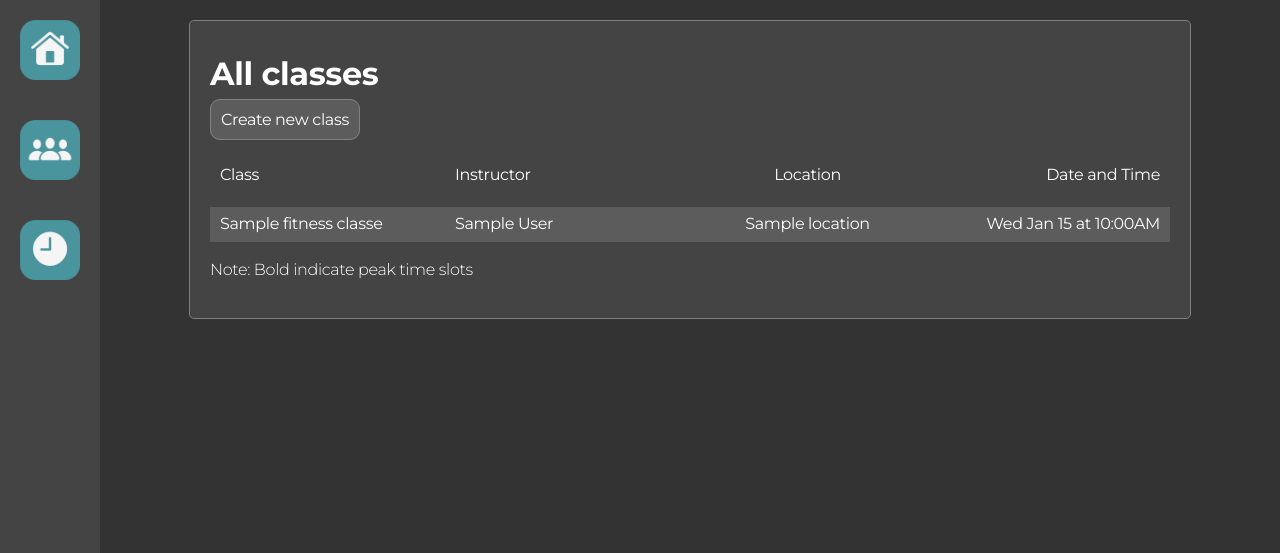
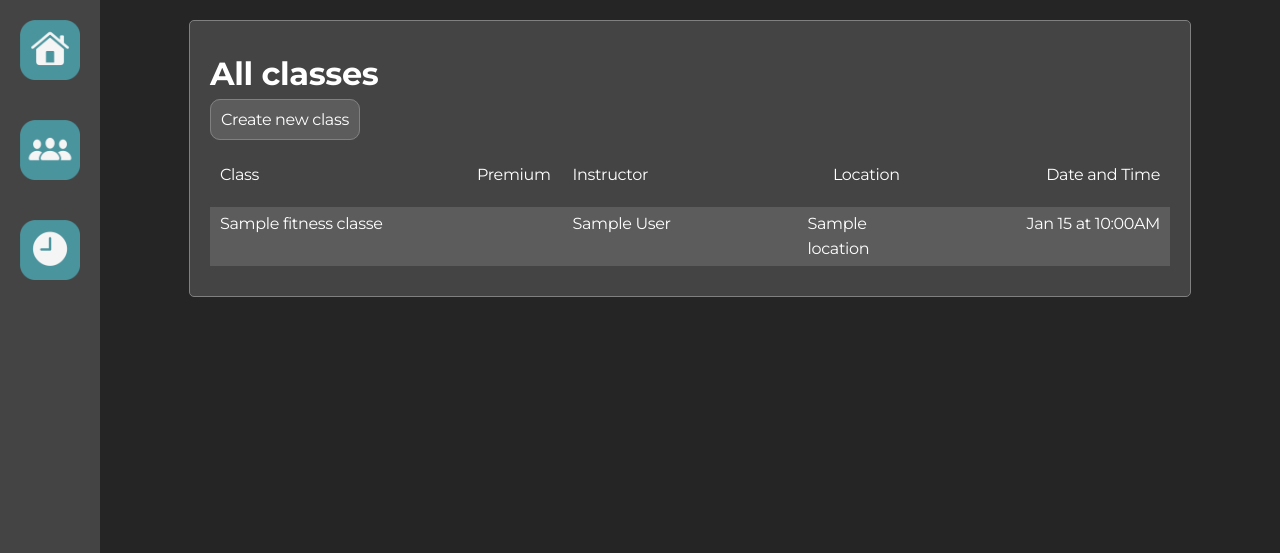
Before and after one commit to alexkinsey/kenetic_gym_schedual_planner, a Flask app: page /classes in a window 1280 px wide. Shown: the top 553 px of the page. Run offline with Flask 2, Linux system fonts and the light colour scheme; a database or web service that is not in the repository returns one stand-in record (values such as "Sample title"); some libraries are stand-ins or nearby versions.

Commit message:
adjusted classes table layout

```diff
--- a/controllers/attendances_controller.py
+++ b/controllers/attendances_controller.py
@@ -11,8 +11,6 @@
 @attendances_blueprint.route('/attendances/new/<id>', methods=['GET'])
 def sign_up_member_form(id):
     found_fitness_class = fitness_class_repo.select(id)
-
-    # print(type(found_fitness_class.time))
     if (found_fitness_class.time.hour >= 17 and found_fitness_class.time.hour <19) or (found_fitness_class.time.hour >= 7 and found_fitness_class.time.hour <9):
         not_attending = fitness_class_repo.not_members_premium(found_fitness_class)
     else:
--- a/static/css/sidebar.css
+++ b/static/css/sidebar.css
@@ -6,8 +6,7 @@
     z-index: 1; /* Stay on top */
     top: 0; /* Stay at the top */
     left: 0;
-    /* background-color: #325D6A; colour */
-    background-color: #444444; /* grey */
+    background-color: #444444;
     overflow-x: hidden; /* Disable horizontal scroll */
 }
 .sidebar a {
@@ -32,7 +31,7 @@
     cursor: pointer;
     opacity: 1;
     transform: scale(1.1);
-    filter: drop-shadow(0px 5px 5px #222); /* this looks strange in safari */
+    filter: drop-shadow(0px 10px 5px rgb(51, 51, 51)); /* this looks strange in safari */
 }
 .sidebar_logo{
     display: block;
@@ -41,7 +40,6 @@
     max-width: -webkit-fill-available;
     padding: 20px;
     opacity: 0.5;
-    transition: all .2s ease-in-out;
 }
 .sidebar_logo:hover{
     opacity: 1;
--- a/static/css/style.css
+++ b/static/css/style.css
@@ -1,6 +1,6 @@
 /* GLOBAL */
 html{
-    background-color:#333333;
+    background-color:#252525;
     text-decoration: none;
     color: white;
     min-width: 750px;
@@ -79,7 +79,7 @@
 /* classes row setup */
 .container_row_classes{
     display:grid;
-    grid-template-columns: 1fr 1fr 1fr 1fr;
+    grid-template-columns: 2fr 1fr 2fr 1fr 2fr;
 
     text-decoration: none;
     color: white;
--- a/templates/fitness_classes/index.html
+++ b/templates/fitness_classes/index.html
@@ -7,6 +7,7 @@
         <div class="content_container_row">
             <div class="container_row_classes" style="background-color: transparent;">
                 <p class="row_item_left_align">Class</p>
+                <p class="row_item">Premium</p>
                 <p class="row_item_left_align">Instructor</p>
                 <p class="row_item">Location</p>
                 <p class="row_item_right_align">Date and Time</p>
@@ -14,19 +15,20 @@
             {% for fitness_class in all_fitness_classes %}
             <a href="/classes/{{fitness_class.id}}" class="container_row_classes">
                 {% if (fitness_class.time.hour >= 17 and fitness_class.time.hour <19) or (fitness_class.time.hour >= 7 and fitness_class.time.hour <9) %}
-                <p class="row_item_left_align"><b>{{fitness_class.title}}</b></p>
-                <p class="row_item_left_align"><b>{{fitness_class.trainer.first_name}} {{fitness_class.trainer.last_name}}</b></p>
-                <p class="row_item"><b>{{fitness_class.location.name}}</b></p>
-                <p class="row_item_right_align"><b>{{fitness_class.date.strftime("%a %b %d")}} at {{ fitness_class.time.strftime("%I:%M%p") }}</b></p>
+                <p class="row_item_left_align">{{fitness_class.title}}</p>
+                <p class="row_item">&#9734;</p>
+                <p class="row_item_left_align">{{fitness_class.trainer.first_name}} {{fitness_class.trainer.last_name}}</p>
+                <p class="row_item">{{fitness_class.location.name}}</p>
+                <p class="row_item_right_align">{{fitness_class.date.strftime("%b %d")}} at {{ fitness_class.time.strftime("%I:%M%p") }}</p>
                 {% else %}
                 <p class="row_item_left_align">{{fitness_class.title}}</p>
+                <p class="row_item_left_align"></p>
                 <p class="row_item_left_align">{{fitness_class.trainer.first_name}} {{fitness_class.trainer.last_name}}</p>
                 <p class="row_item">{{fitness_class.location.name}}</p>
-                <p class="row_item_right_align">{{fitness_class.date.strftime("%a %b %d")}} at {{ fitness_class.time.strftime("%I:%M%p") }}</p>
+                <p class="row_item_right_align">{{fitness_class.date.strftime("%b %d")}} at {{ fitness_class.time.strftime("%I:%M%p") }}</p>
                 {% endif %}
             </a>
             {% endfor %}
         </div>
-        <p class="notice">Note: Bold indicate peak time slots</p>
     </div>
 {% endblock %}
--- a/templates/members/show.html
+++ b/templates/members/show.html
@@ -17,6 +17,7 @@
     <div class="content_container_row">
         <div class="container_row_classes" style="background-color: transparent;">
             <p class="row_item_left_align">Class</p>
+            <p></p>
             <p class="row_item_left_align">Instructor</p>
             <p class="row_item">Location</p>
             <p class="row_item_right_align">Date and Time</p>
@@ -24,6 +25,7 @@
         {% for fitness_class in fitness_classes %}
         <a href="/classes/{{fitness_class.id}}" class="container_row_classes">
             <p class="row_item_left_align">{{fitness_class.title}}</p>
+            <p></p>
             <p class="row_item_left_align">{{fitness_class.trainer.first_name}} {{fitness_class.trainer.last_name}}</p>
             <p class="row_item">{{fitness_class.location.name}}</p>
             <p class="row_item_right_align">{{fitness_class.date.strftime("%a %b %d")}} at {{ fitness_class.time.strftime("%I:%M%p") }}</p>
```
